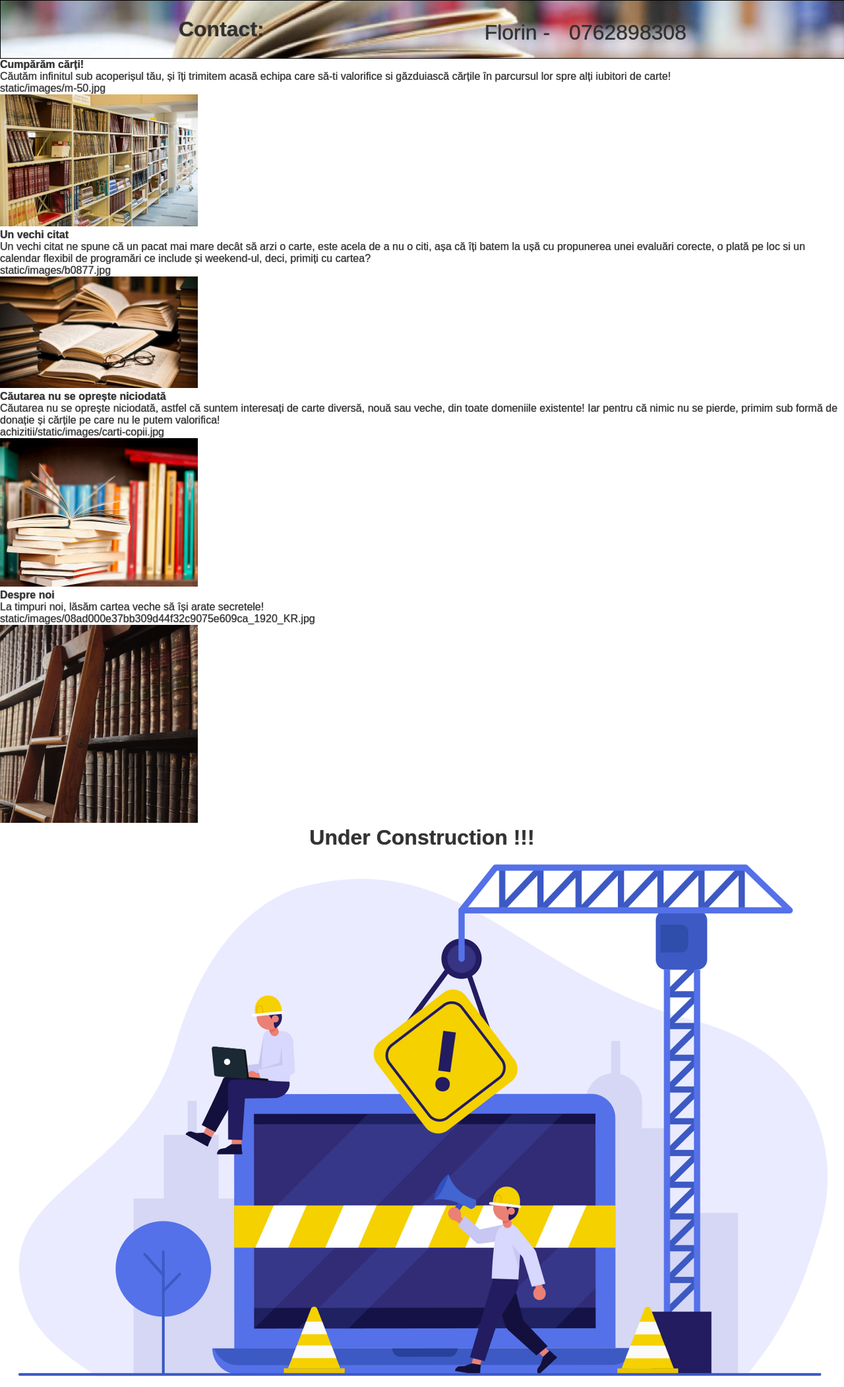
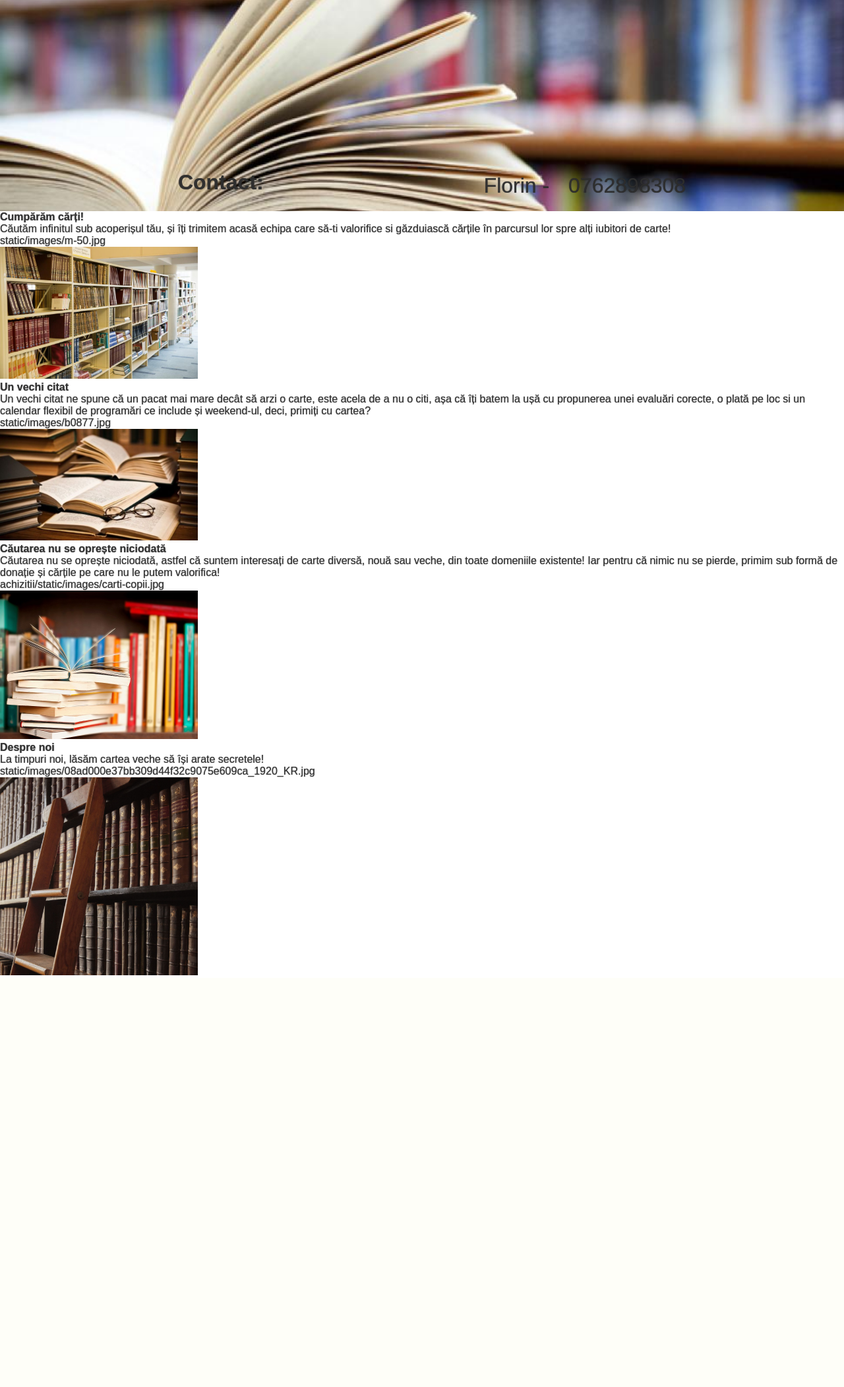
Before and after one commit to florimake/cumpar_carti, a Django app: page / in a window 1280 px wide. Shown: the whole page at 66% size. After the commit the page ends 1478 px from the top, so only its background shows below. Run offline with Django 4.2, Linux system fonts and the light colour scheme; data comes from the database, SQL or seed files in the repository; both versions use the stored data as it was after the commit.

Commit message:
create site interface

```diff
--- a/cumpar_carti/achizitii/models.py
+++ b/cumpar_carti/achizitii/models.py
@@ -7,7 +7,7 @@ class Paragraf(models.Model):
     titlu = models.CharField(max_length=150)
     paragraf = models.TextField()
     slug = models.SlugField(unique=True)
-    poza = models.ImageField(upload_to='static/images', null=True)
+    poza = models.ImageField(upload_to='achizitii/static/images', null=True)
 
     class Meta:
         db_table = ''
--- a/cumpar_carti/achizitii/static/css/main.css
+++ b/cumpar_carti/achizitii/static/css/main.css
@@ -41,7 +41,8 @@ img{
     align-items: end;
     justify-content: space-evenly;
     width: 100%;
-    border: 1px solid black;
+    height: 40vh;
+    /* border: 1px solid black; */
     background-image: url("../top.jpg");
     background-clip:padding-box;
     background-repeat: no-repeat;
--- a/cumpar_carti/achizitii/templates/index.html
+++ b/cumpar_carti/achizitii/templates/index.html
@@ -26,10 +26,10 @@
             </div>
         {% endfor %}
     </div>
-    <div class="underConstruction">
+    {% comment %} <div class="underConstruction">
         <h1>Under Construction !!!</h1>
         <img src="{% static 'construction-LPT/under construction.jpg' %}" alt="">
-    </div>
-
+    </div> {% endcomment %}
+    {% comment %} cumpar carti, cumparcarti, vandcarti, vand carti, cumpar cartii, cumparcartii, achizitionez carti, achizitionezcarti, carti anticariat, anticariat {% endcomment %}
 </body>
 </html>
--- /dev/null
+++ b/cumpar_carti/package.json
@@ -0,0 +1,5 @@
+{
+  "dependencies": {
+    "firebase": "^10.5.2"
+  }
+}
```
Also changed, not shown: cumpar_carti/achizitii/migrations/0006_alter_paragraf_poza.py (added), cumpar_carti/achizitii/static/images/carti-copii.jpg (added), cumpar_carti/db.sqlite3, cumpar_carti/firebase.json (added), cumpar_carti/package-lock.json (added), cumpar_carti/static/images/carti-copii_9pt3Jpw.jpg (added), 3 other files.
